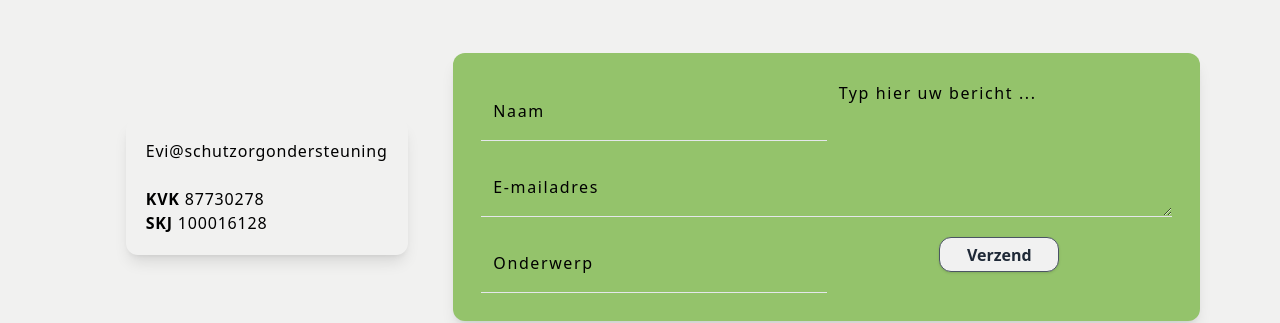
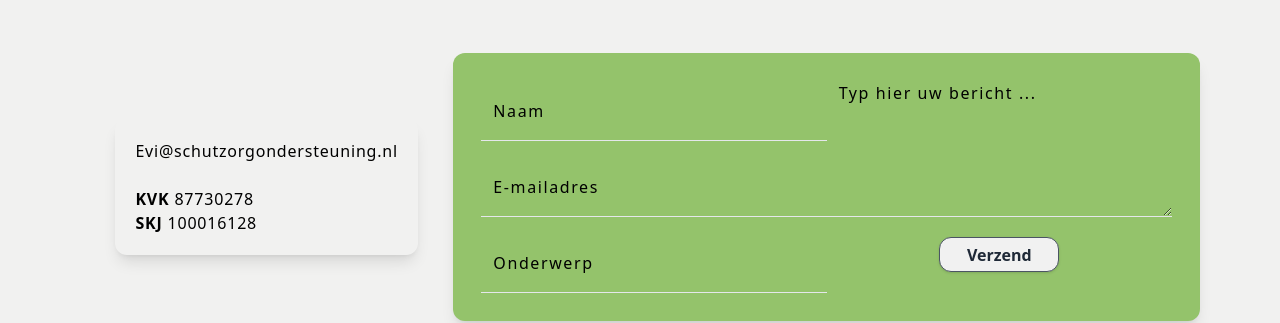
Before and after one commit to JustDevInn/Re-move, a React (Create React App) app: page /contact in a window 1280 px wide. Shown: the part 1187-1510 px from the top of the page. Built offline with nearby package versions, Linux system fonts and the light colour scheme.

Commit message:
puntnl toegevoegd

```diff
--- a/src/components/Contact.jsx
+++ b/src/components/Contact.jsx
@@ -37,7 +37,7 @@ const Contact = () => {
           {/* Visite kaartje section */}
           <div className="lg:w-1/3 flex justify-center items-center order-last lg:order-first tracking-wider pt-10 lg:pt-0 hover:scale-105 duration-300">
             <p className="p-5 rounded-xl shadow-lg">
-              Evi@schutzorgondersteuning
+              Evi@schutzorgondersteuning.nl
               <br /><br />
               <span className="font-bold">KVK</span> 87730278 <br />
               <span className="font-bold">SKJ</span> 100016128
```
